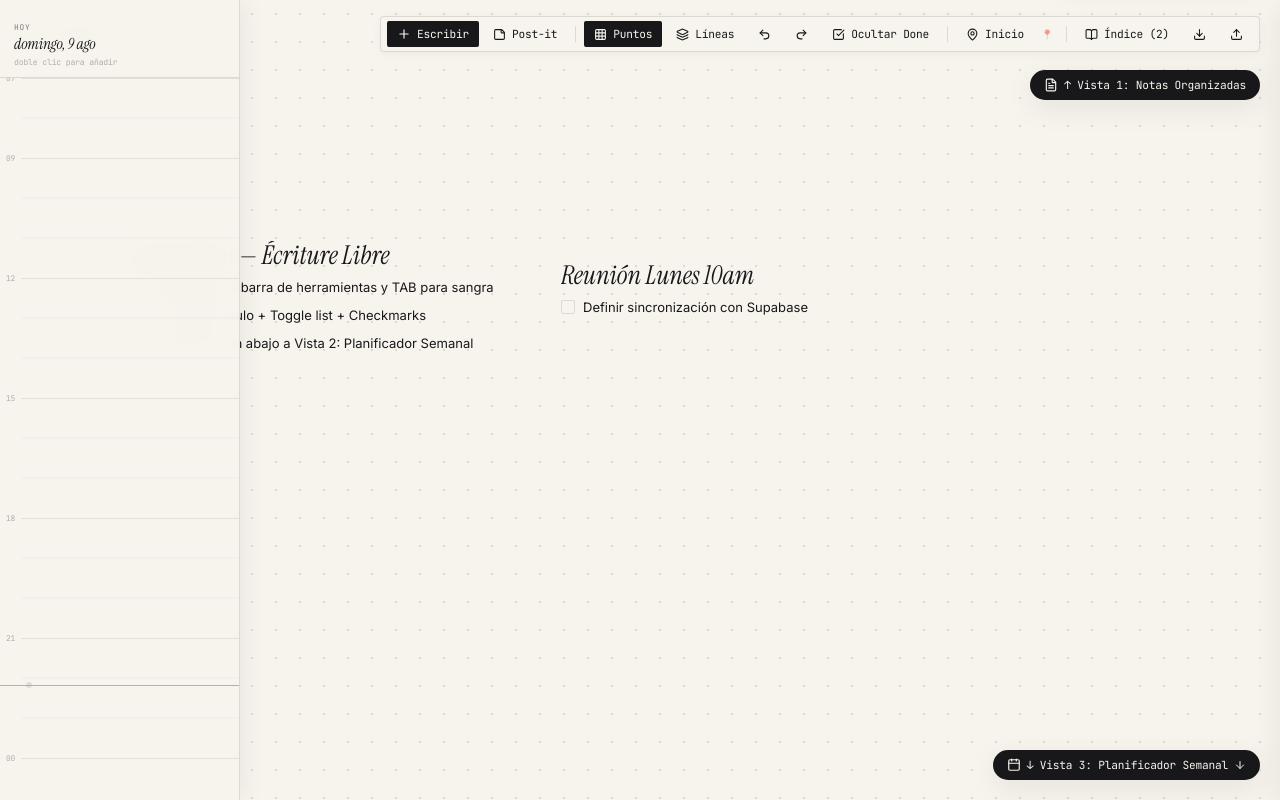
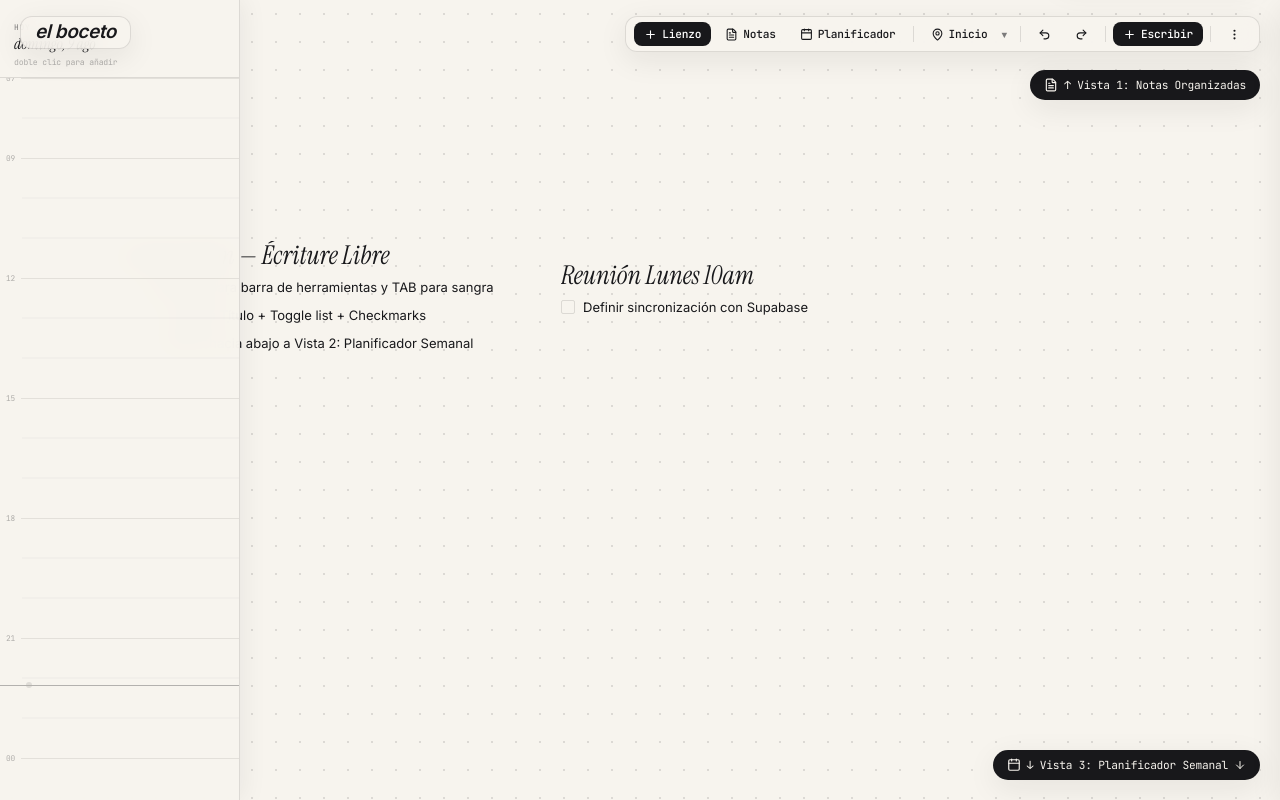
Before and after one commit to francoxortiz1975/elboceto, a React (Vite) app: page / in a window 1280 px wide. Built offline with nearby package versions, Linux system fonts and the light colour scheme.

Commit message:
Add Top-Left Brand Title and Root-Level Reactive Dock with view switcher tabs

```diff
--- a/src/App.jsx
+++ b/src/App.jsx
@@ -20,13 +20,16 @@ import {
   Redo2,
   CheckSquare,
   FileText,
-  MapPin
+  MapPin,
+  MoreVertical
 } from 'lucide-react';
 
 const STORAGE_KEY_NOTES = 'el_boceto_notes_v2';
 const STORAGE_KEY_PLANNER = 'el_boceto_planner_v1';
 const STORAGE_KEY_VIEWPORT = 'el_boceto_viewport_v1';
 const STORAGE_KEY_DOCUMENTS = 'el_boceto_documents_v2';
+const STORAGE_KEY_GRID_MODE = 'el_boceto_grid_mode_v1';
+
 
 const INITIAL_DOCUMENTS = [
   {
@@ -204,10 +207,24 @@ export default function App() {
     }
   }, []);
 
-  const [gridMode, setGridMode] = useState('dots');
+  const [gridMode, setGridMode] = useState(() => {
+    try {
+      const saved = localStorage.getItem(STORAGE_KEY_GRID_MODE);
+      if (saved) return saved;
+    } catch (e) {}
+    return 'dots';
+  });
+
+  useEffect(() => {
+    try {
+      localStorage.setItem(STORAGE_KEY_GRID_MODE, gridMode);
+    } catch (e) {}
+  }, [gridMode]);
+
   const [isSidebarOpen, setIsSidebarOpen] = useState(false);
   const [calendarModalNote, setCalendarModalNote] = useState(null);
   const [showCompleted, setShowCompleted] = useState(false);
+  const [showMoreMenu, setShowMoreMenu] = useState(false);
 
   // Undo / Redo History Stacks
   const historyPast = useRef([]);
@@ -489,6 +506,162 @@ export default function App() {
 
   return (
     <div style={{ width: '100vw', height: '100vh', overflow: 'hidden', position: 'relative' }}>
+      {/* Permanent Top-Left Brand Title */}
+      <div className="brand-header-top-left">
+        <span className="brand-title">el boceto</span>
+      </div>
+
+      {/* Permanent Top-Right Reactive Floating Dock */}
+      <div className="reactive-floating-dock">
+        {/* View Switcher Tabs */}
+        <button
+          className={`dock-icon-btn ${activeView === 'board' ? 'active' : ''}`}
+          onClick={() => setActiveView('board')}
+          title="Lienzo Principal"
+        >
+          <Plus size={13} />
+          <span className="font-mono">Lienzo</span>
+        </button>
+
+        <button
+          className={`dock-icon-btn ${activeView === 'notes' ? 'active' : ''}`}
+          onClick={() => setActiveView('notes')}
+          title="Tablero de Notas"
+        >
+          <FileText size={13} />
+          <span className="font-mono">Notas</span>
+        </button>
+
+        <button
+          className={`dock-icon-btn ${activeView === 'planner' ? 'active' : ''}`}
+          onClick={() => setActiveView('planner')}
+          title="Planificador Semanal"
+        >
+          <Calendar size={13} />
+          <span className="font-mono">Planificador</span>
+        </button>
+
+        <div className="dock-divider" />
+
+        {/* 1. Pin / Inicio Button with ▼ toggle popover */}
+        <div style={{ position: 'relative', display: 'inline-flex', alignItems: 'center' }}>
+          <button
+            className="dock-icon-btn"
+            onClick={handleGoToHomePin}
+            title="Ir a Inicio"
+          >
+            <MapPin size={13} />
+            <span className="font-mono">Inicio</span>
+          </button>
+          <button
+            className="dock-pin-toggle font-mono"
+            onClick={(e) => { e.stopPropagation(); setShowPinConfirm(prev => !prev); }}
+            title="Opciones de posición de Inicio (▼)"
+          >
+            ▼
+          </button>
+
+          {showPinConfirm && (
+            <div className="home-pin-popover" style={{ right: 0, left: 'auto', top: 'calc(100% + 6px)' }}>
+              <div className="home-pin-title font-mono">📍 Posición Fija de Inicio</div>
+              <div className="home-pin-desc">
+                ¿Actualizar posición de inicio (`X: {viewport.pan?.x || 0}, Y: {viewport.pan?.y || 0}`)?
+              </div>
+              <div className="home-pin-actions">
+                <button className="btn-pin-cancel font-mono" onClick={() => setShowPinConfirm(false)}>
+                  Cancelar
+                </button>
+                <button className="btn-pin-confirm font-mono" onClick={handleConfirmSetHomePin}>
+                  Fijar Posición
+                </button>
+              </div>
+            </div>
+          )}
+        </div>
+
+        <div className="dock-divider" />
+
+        {/* 2. Undo & Redo */}
+        <button className="dock-icon-btn" onClick={handleUndo} title="Deshacer (Cmd+Z)">
+          <Undo2 size={13} />
+        </button>
+        <button className="dock-icon-btn" onClick={handleRedo} title="Rehacer (Cmd+Shift+Z)">
+          <Redo2 size={13} />
+        </button>
+
+        <div className="dock-divider" />
+
+        {/* Create Note Action */}
+        <button className="dock-icon-btn active" onClick={() => handleAddNote(180, 180, false)} title="Crear Nota">
+          <Plus size={13} />
+          <span className="font-mono">Escribir</span>
+        </button>
+
+        <div className="dock-divider" />
+
+        {/* 3. More Button (⋯) with Vertical Panel */}
+        <div style={{ position: 'relative' }}>
+          <button
+            className={`dock-icon-btn ${showMoreMenu ? 'active' : ''}`}
+            onClick={(e) => { e.stopPropagation(); setShowMoreMenu(prev => !prev); }}
+            title="Más Opciones"
+          >
+            <MoreVertical size={13} />
+          </button>
+
+          {showMoreMenu && (
+            <div className="vertical-more-panel" onClick={(e) => e.stopPropagation()}>
+              {/* Índice de Notas */}
+              <div className="panel-section-title font-mono">ÍNDICE DE NOTAS</div>
+              <button
+                className="btn-icon"
+                style={{ width: '100%', marginBottom: '12px' }}
+                onClick={() => { setIsSidebarOpen(true); setShowMoreMenu(false); }}
+              >
+                <BookOpen size={12} />
+                <span className="font-mono" style={{ fontSize: '0.75rem' }}>Ver Índice ({notes.length})</span>
+              </button>
+
+              {/* Puntos / Líneas */}
+              <div className="panel-section-title font-mono">ESTILO DE CUADRÍCULA</div>
+              <div style={{ display: 'flex', gap: '4px', marginBottom: '12px' }}>
+                <button
+                  className={`btn-icon ${gridMode === 'dots' ? 'active' : ''}`}
+                  style={{ flex: 1, justifyContent: 'center' }}
+                  onClick={() => setGridMode('dots')}
+                >
+                  <Grid size={12} />
+                  <span className="font-mono" style={{ fontSize: '0.72rem' }}>Puntos</span>
+                </button>
+                <button
+                  className={`btn-icon ${gridMode === 'lines' ? 'active' : ''}`}
+                  style={{ flex: 1, justifyContent: 'center' }}
+                  onClick={() => setGridMode('lines')}
+                >
+                  <Layers size={12} />
+                  <span className="font-mono" style={{ fontSize: '0.72rem' }}>Líneas</span>
+                </button>
+              </div>
+
+              {/* Export & Import */}
+              <div className="panel-section-title font-mono">COPIA DE SEGURIDAD</div>
+
+              <div style={{ display: 'flex', flexDirection: 'column', gap: '4px' }}>
+                <button className="btn-icon" style={{ width: '100%' }} onClick={handleExportJSON}>
+                  <Download size={12} />
+                  <span className="font-mono" style={{ fontSize: '0.75rem' }}>Exportar Copia (.json)</span>
+                </button>
+                <label className="btn-icon" style={{ width: '100%', margin: 0, cursor: 'pointer' }}>
+                  <Upload size={12} />
+                  <span className="font-mono" style={{ fontSize: '0.75rem' }}>Importar Copia (.json)</span>
+                  <input type="file" accept=".json" onChange={handleImportJSON} style={{ display: 'none' }} />
+                </label>
+              </div>
+            </div>
+          )}
+        </div>
+      </div>
+
       {/* View 1: Freeform Document Notes (ABOVE MAIN BOARD) */}
       <div
         style={{
@@ -509,7 +682,6 @@ export default function App() {
           onGridModeChange={setGridMode}
           onTransitionToBoard={() => setActiveView('board')}
         />
-
       </div>
 
       {/* View 2: Main Canvas Board (CENTER) */}
@@ -521,114 +693,6 @@ export default function App() {
           transition: 'transform 0.4s cubic-bezier(0.16, 1, 0.3, 1)'
         }}
       >
-        <header className="top-header">
-          <div className="brand-pill">
-            <span className="brand-title">le brouillon</span>
-            <span className="minimal-badge">escritura libre</span>
-          </div>
-
-          <div className="floating-toolbar">
-            <button className="btn-icon active" onClick={() => handleAddNote(180, 180, false)}>
-              <Plus size={14} />
-              <span className="font-mono">Escribir</span>
-            </button>
-
-            <button className="btn-icon" onClick={() => handleAddNote(240, 240, true)} title="Añadir tarjeta Post-It">
-              <StickyNote size={13} />
-              <span className="font-mono">Post-it</span>
-            </button>
-
-            <div style={{ width: '1px', height: '16px', background: 'rgba(24,24,27,0.12)', margin: '0 4px' }} />
-
-            <button
-              className={`btn-icon ${gridMode === 'dots' ? 'active' : ''}`}
-              onClick={() => setGridMode('dots')}
-              title="Cuadrícula Puntos"
-            >
-              <Grid size={13} />
-              <span className="font-mono">Puntos</span>
-            </button>
-            <button
-              className={`btn-icon ${gridMode === 'lines' ? 'active' : ''}`}
-              onClick={() => setGridMode('lines')}
-              title="Líneas Cuaderno"
-            >
-              <Layers size={13} />
-              <span className="font-mono">Líneas</span>
-            </button>
-
-            <button className="btn-icon" onClick={handleUndo} title="Deshacer (Control+Z / Cmd+Z)">
-              <Undo2 size={13} />
-            </button>
-            <button className="btn-icon" onClick={handleRedo} title="Rehacer (Control+Shift+Z / Cmd+Shift+Z)">
-              <Redo2 size={13} />
-            </button>
-
-            <button
-              className={`btn-icon ${showCompleted ? 'active' : ''}`}
-              onClick={() => setShowCompleted(p => !p)}
-              title={showCompleted ? "Ocultar tareas completadas" : "Mostrar tareas completadas"}
-            >
-              <CheckSquare size={13} />
-              <span className="font-mono">{showCompleted ? 'Ver completadas' : 'Ocultar Done'}</span>
-            </button>
-
-            <div style={{ width: '1px', height: '16px', background: 'rgba(24,24,27,0.12)', margin: '0 4px' }} />
-
-            <div style={{ position: 'relative', display: 'inline-flex', alignItems: 'center' }}>
-              <button
-                className="btn-icon"
-                onClick={handleGoToHomePin}
-                onDoubleClick={() => setShowPinConfirm(prev => !prev)}
-                title="Ir a Inicio (Doble clic para fijar posición actual como inicio)"
-              >
-                <MapPin size={13} />
-                <span className="font-mono">Inicio</span>
-              </button>
-              <button
-                className="btn-pin-subtle font-mono"
-                onClick={() => setShowPinConfirm(prev => !prev)}
-                title="Fijar vista actual como nueva posición de Inicio"
-              >
-                📍
-              </button>
-
-              {showPinConfirm && (
-                <div className="home-pin-popover">
-                  <div className="home-pin-title font-mono">📍 Posición Fija de Inicio</div>
-                  <div className="home-pin-desc">
-                    ¿Fijar la vista actual (`X: {viewport.pan?.x || 0}, Y: {viewport.pan?.y || 0}`) como tu nueva posición inicial predeterminada?
-                  </div>
-                  <div className="home-pin-actions">
-                    <button className="btn-pin-cancel font-mono" onClick={() => setShowPinConfirm(false)}>
-                      Cancelar
-                    </button>
-                    <button className="btn-pin-confirm font-mono" onClick={handleConfirmSetHomePin}>
-                      Fijar Posición
-                    </button>
-                  </div>
-                </div>
-              )}
-            </div>
-
-
-            <div style={{ width: '1px', height: '16px', background: 'rgba(24,24,27,0.12)', margin: '0 4px' }} />
-
-            <button className="btn-icon" onClick={() => setIsSidebarOpen(true)}>
-              <BookOpen size={13} />
-              <span className="font-mono">Índice ({notes.length})</span>
-            </button>
-
-            <button className="btn-icon" onClick={handleExportJSON} title="Exportar Copia de Seguridad">
-              <Download size={13} />
-            </button>
-            <label className="btn-icon" style={{ margin: 0, cursor: 'pointer' }} title="Importar Copia de Seguridad">
-              <Upload size={13} />
-              <input type="file" accept=".json" onChange={handleImportJSON} style={{ display: 'none' }} />
-            </label>
-          </div>
-        </header>
-
         {/* Main Canvas Board with Persistent Pan & Zoom */}
         <CanvasBoard
           notes={notes}
--- a/src/index.css
+++ b/src/index.css
@@ -1374,3 +1374,121 @@ h1, h2, h3, .font-title {
   color: var(--text-ink);
   line-height: 1.5;
 }
+
+/* ─── Top-Left Brand Title & Top-Right Reactive Dock ─── */
+.brand-header-top-left {
+  position: fixed;
+  top: 16px;
+  left: 20px;
+  z-index: 1000;
+  display: flex;
+  align-items: center;
+  gap: 8px;
+  pointer-events: auto;
+}
+
+.brand-header-top-left .brand-title {
+  font-family: var(--font-heading);
+  font-size: 1.35rem;
+  font-weight: 700;
+  color: var(--text-ink);
+  letter-spacing: -0.02em;
+  background: rgba(247, 244, 238, 0.85);
+  backdrop-filter: blur(8px);
+  padding: 6px 14px;
+  border-radius: 12px;
+  border: var(--border-hairline);
+  box-shadow: var(--shadow-floating);
+}
+
+.reactive-floating-dock {
+  position: fixed;
+  top: 16px;
+  right: 20px;
+  z-index: 1000;
+  display: flex;
+  align-items: center;
+  gap: 4px;
+  background: rgba(247, 244, 238, 0.92);
+  backdrop-filter: blur(12px);
+  padding: 5px 8px;
+  border-radius: 12px;
+  border: var(--border-hairline);
+  box-shadow: var(--shadow-floating);
+  pointer-events: auto;
+}
+
+.dock-icon-btn {
+  display: inline-flex;
+  align-items: center;
+  gap: 5px;
+  padding: 5px 10px;
+  border-radius: 8px;
+  border: none;
+  background: transparent;
+  color: var(--text-ink);
+  font-size: 0.78rem;
+  font-weight: 500;
+  cursor: pointer;
+  transition: all 0.15s ease;
+  user-select: none;
+}
+
+.dock-icon-btn:hover {
+  background: rgba(24, 24, 27, 0.06);
+}
+
+.dock-icon-btn.active {
+  background: var(--text-ink);
+  color: #FFFFFF;
+}
+
+.dock-pin-toggle {
+  display: inline-flex;
+  align-items: center;
+  justify-content: center;
+  padding: 5px 6px;
+  border-radius: 6px;
+  border: none;
+  background: transparent;
+  color: var(--text-muted);
+  font-size: 0.68rem;
+  cursor: pointer;
+  transition: all 0.15s ease;
+  margin-left: -2px;
+}
+
+.dock-pin-toggle:hover {
+  background: rgba(24, 24, 27, 0.08);
+  color: var(--text-ink);
+}
+
+.dock-divider {
+  width: 1px;
+  height: 16px;
+  background: rgba(24, 24, 27, 0.12);
+  margin: 0 3px;
+}
+
+.vertical-more-panel {
+  position: absolute;
+  top: calc(100% + 8px);
+  right: 0;
+  width: 230px;
+  background: var(--bg-card);
+  border: var(--border-hairline);
+  border-radius: 12px;
+  padding: 12px;
+  box-shadow: var(--shadow-floating);
+  z-index: 1100;
+  animation: popoverFadeIn 0.15s ease-out;
+}
+
+.panel-section-title {
+  font-size: 0.62rem;
+  text-transform: uppercase;
+  letter-spacing: 0.08em;
+  color: var(--text-muted);
+  margin-bottom: 6px;
+  font-weight: 600;
+}
```
